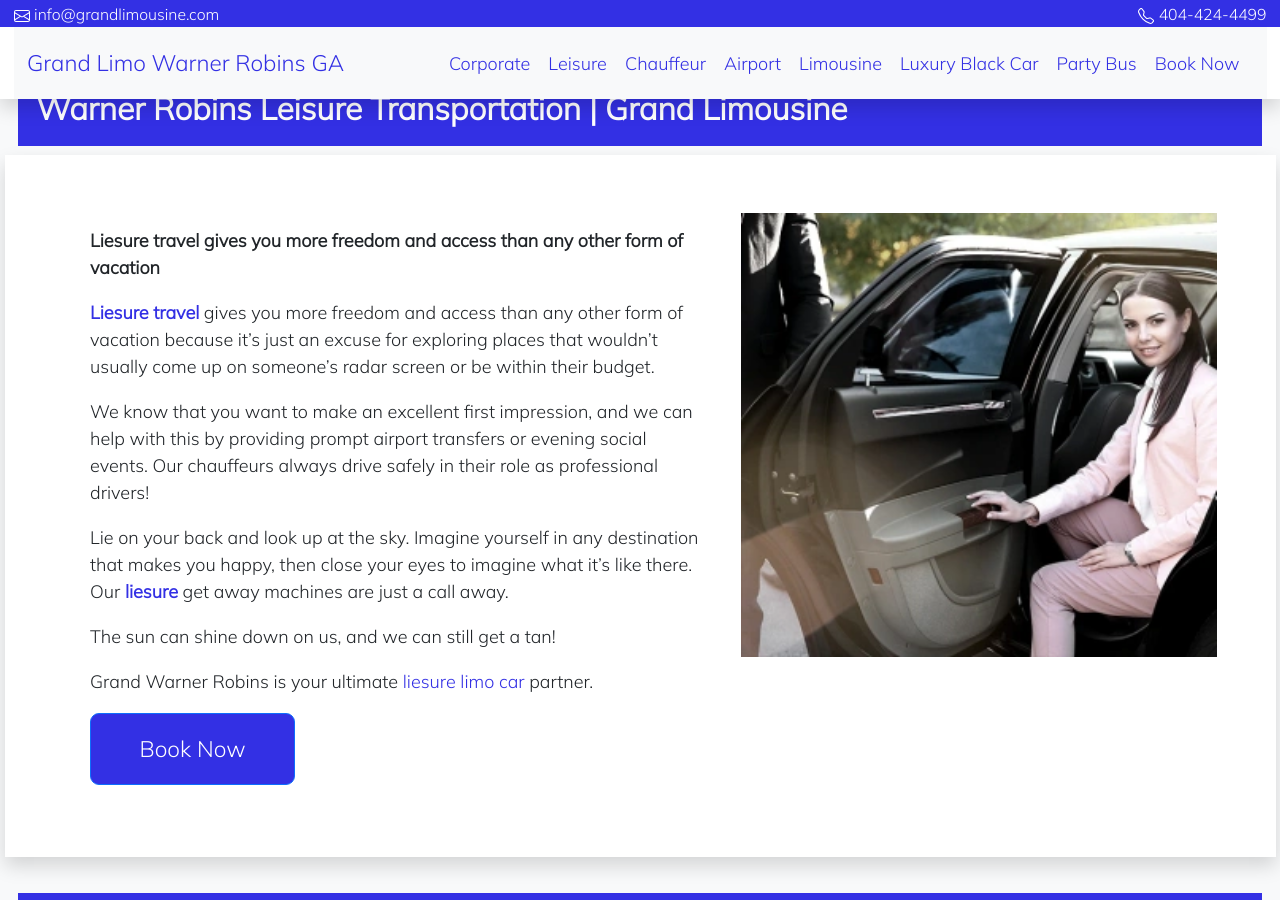
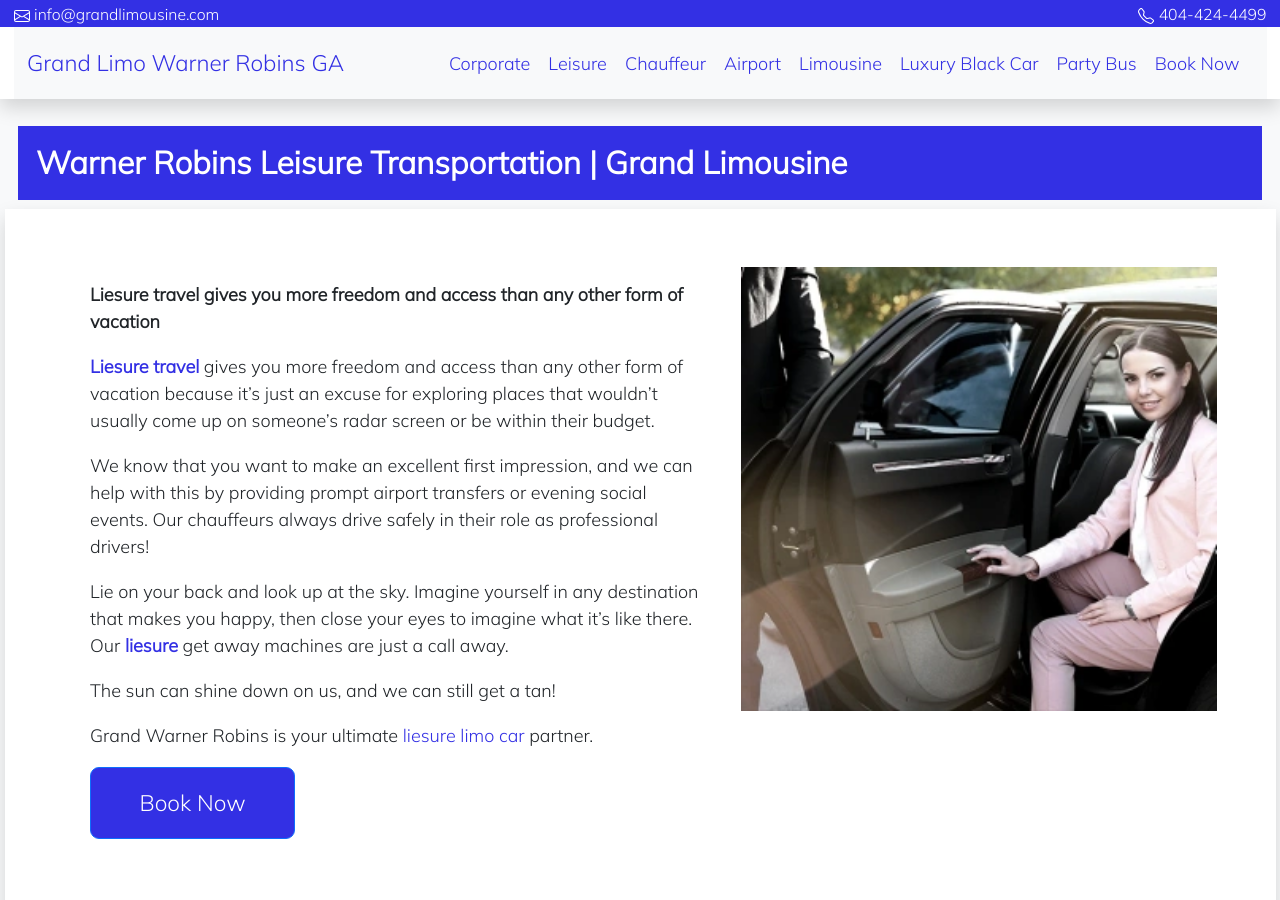
Before and after one commit to wynngrand/grandlimowarner-robins, a Jekyll site: the page built from _posts/2022-08-09-leisure.md, in a window 1280 px wide and 900 px high. Built offline with Jekyll 4.4.1, drawn with Linux system fonts in a browser that asks for light colours.

Commit message:
Update article.html

```diff
--- a/_includes/widget/article.html
+++ b/_includes/widget/article.html
@@ -4,7 +4,7 @@
 
 {%- include widget/headerpage.html -%}
 
-<div class="col-md-12 p-3">
+<div class="col-md-12 p-3 mt-5">
  <h3 class="blue p-3"><strong><a class="text-white" href="{{page.url}}">{{page.title}}</a></strong></h3>
 <div class="row p-3 p-md-5 shadow bg-white">
     <div class="col-md-7">
```
